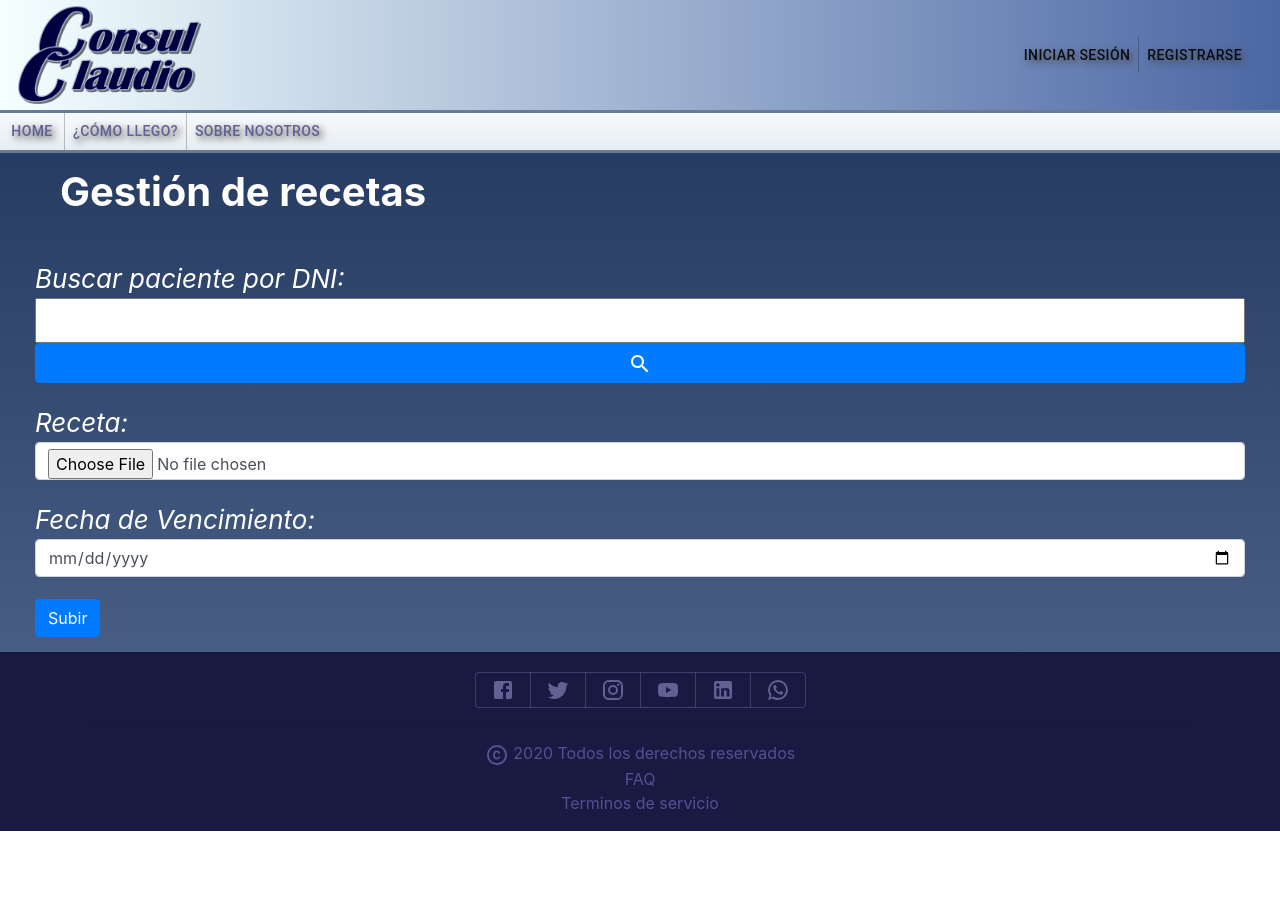
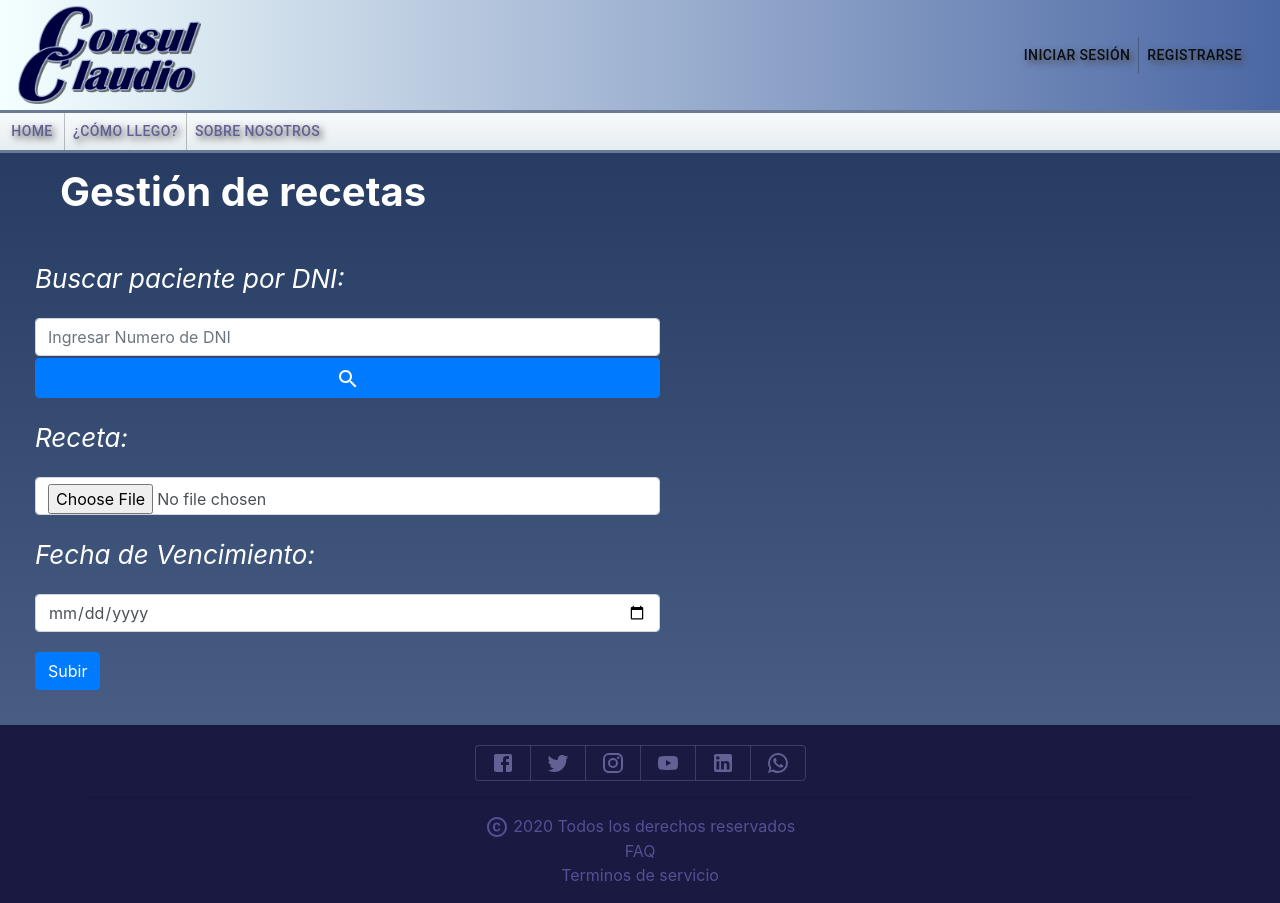
Before and after one commit to JPPieczocha/Aplicaciones-Interactivas-G2, a React (Create React App) app: page /recetas in a window 1280 px wide. Before the commit the page ends 831 px from the top, so only its background shows below. Built offline with nearby package versions, Linux system fonts and the light colour scheme; what react-google-maps would draw is missing.

Commit message:
Arregle unas últimas cosas que no habia chequeado, y uniformize mas las cosas

```diff
--- a/src/Pages/ABMUsuarios.js
+++ b/src/Pages/ABMUsuarios.js
@@ -32,7 +32,7 @@ export default function Configuración(props) {
           <div style={{width:"50%"}}>
               <form autoComplete="off">
 
-                    <h7 className="campos">DNI:</h7>
+                    <h7 className="campos">Buscar usuario por DNI:</h7>
                     <div>
                     <input
                     type="text"
--- a/src/Pages/ConsultarHistorial.js
+++ b/src/Pages/ConsultarHistorial.js
@@ -7,7 +7,6 @@ import Footer from "./../components/Footer"
 
 //Iconos
 import SearchIcon from '@material-ui/icons/Search';
-import Upload from '@material-ui/icons/Publish';
 
 export default function ActualizarHistorial(props) {
     return (
--- a/src/components/ModalGestionTurno.js
+++ b/src/components/ModalGestionTurno.js
@@ -1,5 +1,5 @@
 import React, { Component } from 'react'
-import {FormControl, InputLabel, Select, MenuItem, FormHelperText, TextField, Button, Grid} from '@material-ui/core'
+import {FormControl, InputLabel, Select, MenuItem, FormHelperText, TextField, Grid} from '@material-ui/core'
 
 export default class ModalGestionTurno extends Component {
 
@@ -10,7 +10,7 @@ export default class ModalGestionTurno extends Component {
             estudio: '',
             fecha: '',
             cargado: false,
-            horario: ''
+            horario: '',
         }
 
         this.handleEstudio = this.handleEstudio.bind(this)
@@ -23,20 +23,20 @@ export default class ModalGestionTurno extends Component {
         this.setState({
             estudio: e.target.value,
             cargado: false,
-            horario: ''
         })
     }
 
     handleFecha(e) {
+        if (e>=Date.now()){
         this.setState({
             fecha: e.target.value,
             cargado: false,
-            horario: ''
         })
+    }
     }
 
     handleCarga(){
-        if (this.state.estudio !== '' && this.state.fecha !== ''){
+        if (this.state.estudio !== '' && this.state.fecha !== '' ){
             this.setState({
                 cargado: true
             })
@@ -47,7 +47,7 @@ export default class ModalGestionTurno extends Component {
         return (
             <div>
                 <form>
-                    <Grid container>
+                    <Grid container className="align-items-center">
                         <Grid item xs={12} sm={4}>
                             <FormControl>
                                 <InputLabel id="demo-simple-select-helper-label">Estudio</InputLabel>
@@ -67,9 +67,10 @@ export default class ModalGestionTurno extends Component {
                             </FormControl>
                         </Grid>
                         <Grid item xs={12} sm={4}>
+                        <FormControl>
                             <TextField
                                 id="datetime-local"
-                                label="Next appointment"
+                                label="Fecha del turno"
                                 type="date"
                                 defaultValue={Date.now()}
                                 onChange={this.handleFecha}
@@ -77,29 +78,15 @@ export default class ModalGestionTurno extends Component {
                                     shrink: true,
                                 }}
                             />
+                            <FormHelperText>Cargue una fecha para realizar su estudio</FormHelperText>
+                        </FormControl>
                         </Grid>
                         <Grid item xs={12} sm={4}>
-                            <Button onClick={this.handleCarga}>Buscar horarios</Button>
+                        <FormControl align="center">
+                            <button color="primary" style={{margin:"4px"}} onClick={this.handleCarga}>Buscar horarios</button>
+                        </FormControl>
                         </Grid>
                     </Grid>
-
-
-                    <FormControl disabled={this.state.cargado}>
-                        <InputLabel id="demo-simple-select-helper-label">Estudio</InputLabel>
-                        <Select
-                            labelId="demo-simple-select-helper-label"
-                            id="demo-simple-select-helper"
-                            value={this.state.cargado}
-                            onChange={this.handleEstudio}
-                            fullWidth
-                            >
-                                <MenuItem value=""><em></em></MenuItem>
-                                <MenuItem value="10:30">10:30 A.M.</MenuItem>
-                                <MenuItem value="11:00">11:00 A.M.</MenuItem>
-                                <MenuItem value="11:30">11:30</MenuItem>
-                        </Select>
-                        <FormHelperText>Cargue el estudio que desea realizarse</FormHelperText>
-                    </FormControl>
                 </form>
             </div>
         )
--- a/src/components/RecetasOtros.js
+++ b/src/components/RecetasOtros.js
@@ -5,32 +5,45 @@ import SearchIcon from '@material-ui/icons/Search';
 export default function RecetasPacientes (props) {
   return (
     <form>
-    <h7 className="campos">Buscar paciente por DNI:
-            <input type="number" required/>
-            <button type="submit" className="btn btn-primary"><SearchIcon/></button>
-        </h7>
+    <h7 className="campos">Buscar paciente por DNI:</h7>
+        <div style={{width:"50%"}}>
+          <input
+          type="text"
+          autoComplete="new-password"
+          className="form-control"
+          style={{margin:"0px 20px"}}
+          id="exampleInputPassword1"
+          placeholder="Ingresar Numero de DNI"
+          required
+          />
+          <button type="submit" className="btn btn-primary" style={{width:"100%", margin:"0px 20px"}}><SearchIcon/></button>
+        </div>
 
-        <h7 className="campos">Receta:
+    <h7 className="campos">Receta:</h7>
+        <div style={{width:"50%"}}>
           <input
           type="file"
           autoComplete="new-password"
           className="form-control"
           id="exampleInputPassword1"
+          style={{width:"100%", margin:"0px 20px"}}
           placeholder="Cargar archivo"
           required/>
-        </h7>
+        </div>
 
-        <h7 className="campos">Fecha de Vencimiento:
+    <h7 className="campos">Fecha de Vencimiento:</h7>
+        <div style={{width:"50%"}}>
           <input
           type="date"
           autoComplete="new-password"
           className="form-control"
           id="exampleInputPassword1"
+          style={{width:"100%", margin:"0px 20px"}}
           placeholder="Ingresar Fecha"
           required/>
-        </h7>
+        </div>
 
-        <button type="submit" className="btn btn-primary" style={{marginLeft:"20px"}}>Subir</button>
+        <button type="submit" className="btn btn-primary" style={{margin:"20px"}}>Subir</button>
     </form>
 
   );
--- a/src/components/Slider.js
+++ b/src/components/Slider.js
@@ -2,8 +2,6 @@ import React from 'react';
 import 'react-responsive-carousel/lib/styles/carousel.min.css';
 import {Carousel} from 'react-responsive-carousel';
 import { makeStyles } from '@material-ui/core/styles';
-
-import Link from '@material-ui/core'
 
 import img1 from './../assets/img/img1.jpg';
 import img2 from './../assets/img/img2.jpg';
```
Lines whose indentation alone changed are shown as unchanged.
